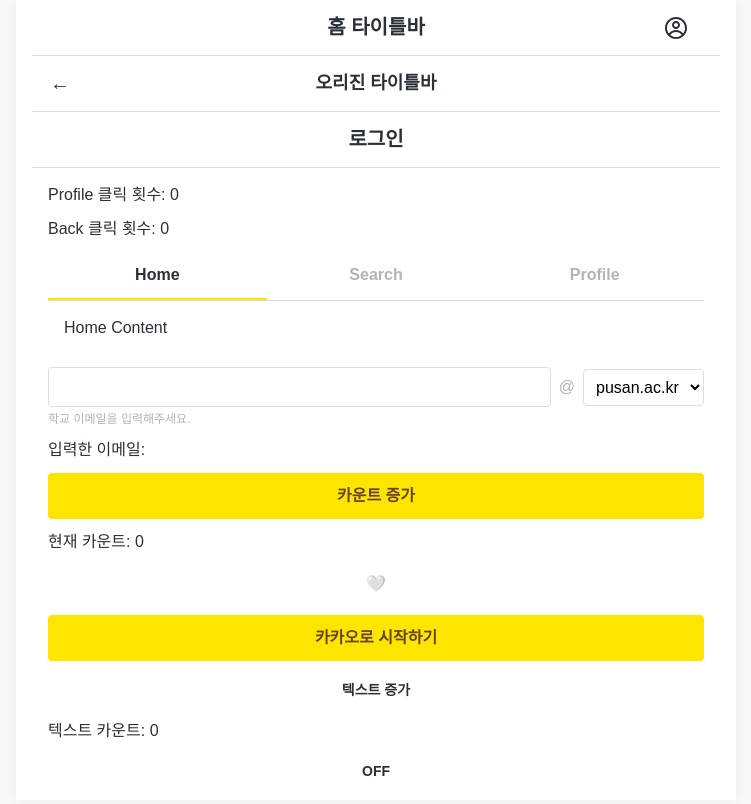
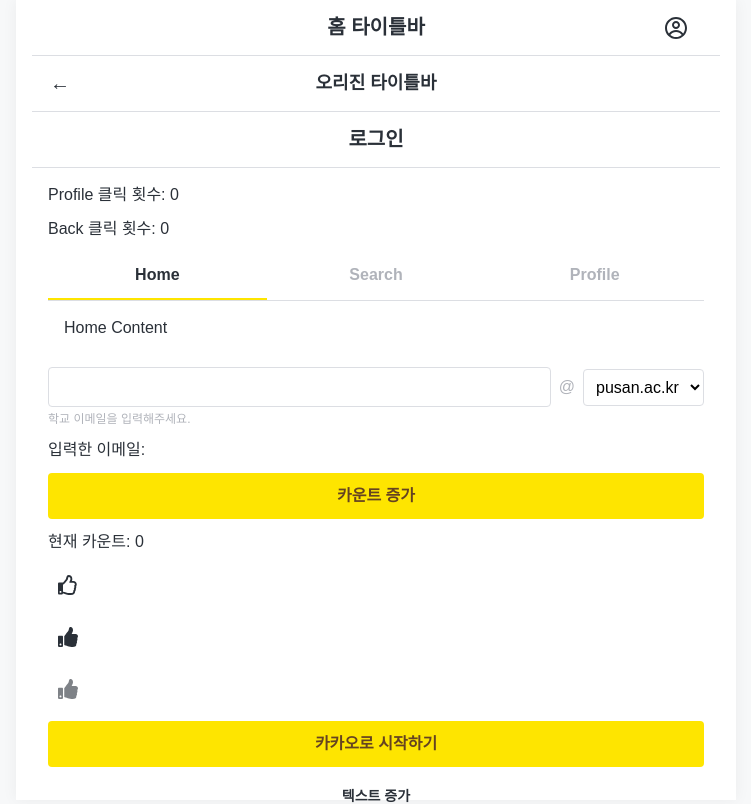
Before and after one commit to kakao-tech-campus-3rd-step3/Team13_FE, a React (Vite) app: page / in a window 1280 px wide. Shown: the top 804 px of the page, without its empty margins (264-1015 px from the left). Built offline with nearby package versions, Linux system fonts and the light colour scheme; a web font is replaced by a local one.

Commit message:
feat(iconbutton): 아이콘  버튼 구현

```diff
--- a/src/App.tsx
+++ b/src/App.tsx
@@ -1,7 +1,9 @@
 import { useState } from 'react';
+import { FaRegThumbsUp, FaThumbsUp } from 'react-icons/fa';
 
 import Button from '@/components/button';
 import HomeTitleBar from '@/components/homeTitleBar';
+import IconButton from '@/components/iconButton';
 import InputTextWithEmail from '@/components/inputTextWithEmail';
 import LoginButton from '@/components/loginButton';
 import LoginTitleBar from '@/components/loginTitleBar';
@@ -17,6 +19,7 @@ function App() {
   const [menuCount, setMenuCount] = useState(0);
   const [count, setCount] = useState(0);
   const [liked, setLiked] = useState(false);
+  const [iconLoading, setIconLoading] = useState(false);
   const [loginLoading, setLoginLoading] = useState(false);
   const [textCount, setTextCount] = useState(0);
   const [textLiked, setTextLiked] = useState(false);
@@ -50,14 +53,26 @@ function App() {
         <S.EmailText>입력한 이메일: {email}</S.EmailText>
         <Button onClick={() => setCount((c) => c + 1)}>카운트 증가</Button>
         <S.CountText>현재 카운트: {count}</S.CountText>
-        <Button
-          variant="icon"
+        <IconButton
           ariaLabel="좋아요 토글"
           pressed={liked}
           onPressedChange={setLiked}
         >
-          {liked ? '💙' : '🤍'}
-        </Button>
+          {liked ? <FaThumbsUp /> : <FaRegThumbsUp />}
+        </IconButton>
+        <IconButton
+          ariaLabel="아이콘 로딩"
+          loading={iconLoading}
+          onClick={() => {
+            setIconLoading(true);
+            setTimeout(() => setIconLoading(false), 1000);
+          }}
+        >
+          <FaThumbsUp />
+        </IconButton>
+        <IconButton ariaLabel="비활성 아이콘" disabled>
+          <FaThumbsUp />
+        </IconButton>
         <LoginButton
           ariaLabel="카카오 로그인"
           loading={loginLoading}
--- /dev/null
+++ b/src/components/iconButton/iconButton.styled.ts
@@ -0,0 +1,29 @@
+import styled from '@emotion/styled';
+
+import Button from '@/components/button';
+import { colors } from '@/theme/color';
+import { spacing } from '@/theme/spacing';
+import { typography } from '@/theme/typography';
+
+export const StyledIconButton = styled(Button)`
+  ${typography.body1Bold};
+  width: ${spacing.spacing10};
+  height: ${spacing.spacing10};
+  padding: ${spacing.spacing2};
+  color: ${colors.text.default};
+  background: transparent;
+  border-radius: ${spacing.spacing1};
+
+  &:hover {
+    background: ${colors.background.fill};
+  }
+
+  &:active {
+    background: ${colors.gray[200]};
+  }
+
+  svg {
+    width: ${spacing.spacing5};
+    height: ${spacing.spacing5};
+  }
+`;
--- /dev/null
+++ b/src/components/iconButton/iconButton.tsx
@@ -0,0 +1,21 @@
+import type { ReactNode } from 'react';
+
+import type { ButtonProps } from '@/components/button';
+
+import * as S from './iconButton.styled';
+
+export interface IconButtonProps
+  extends Omit<ButtonProps, 'variant' | 'ariaLabel'> {
+  ariaLabel: string;
+  children?: ReactNode;
+}
+
+const IconButton = ({ ariaLabel, children, ...rest }: IconButtonProps) => {
+  return (
+    <S.StyledIconButton variant="icon" ariaLabel={ariaLabel} {...rest}>
+      {children}
+    </S.StyledIconButton>
+  );
+};
+
+export default IconButton;
--- /dev/null
+++ b/src/components/iconButton/index.ts
@@ -0,0 +1,2 @@
+export { default } from './iconButton';
+export * from './iconButton';
```
Also changed, not shown: 1 other file (tests, documents, lock files or other folders).
